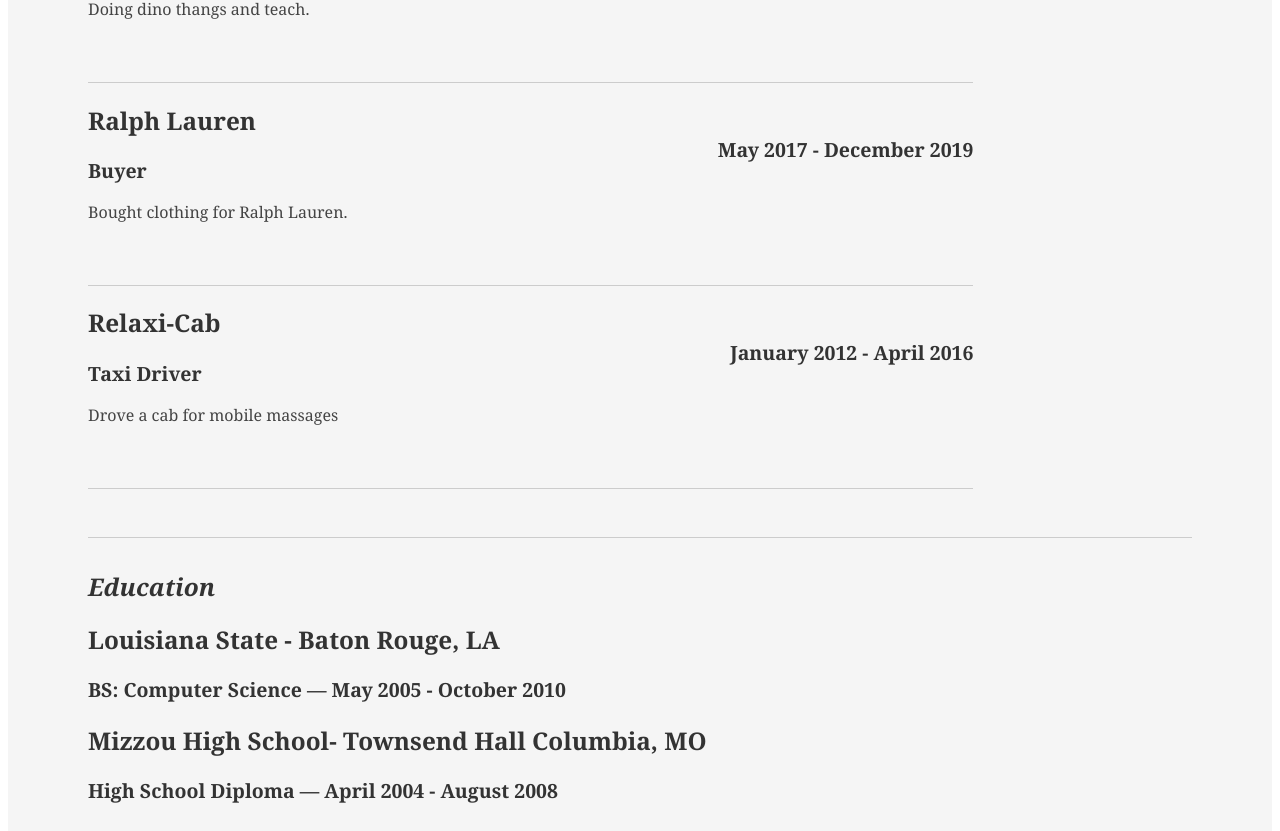
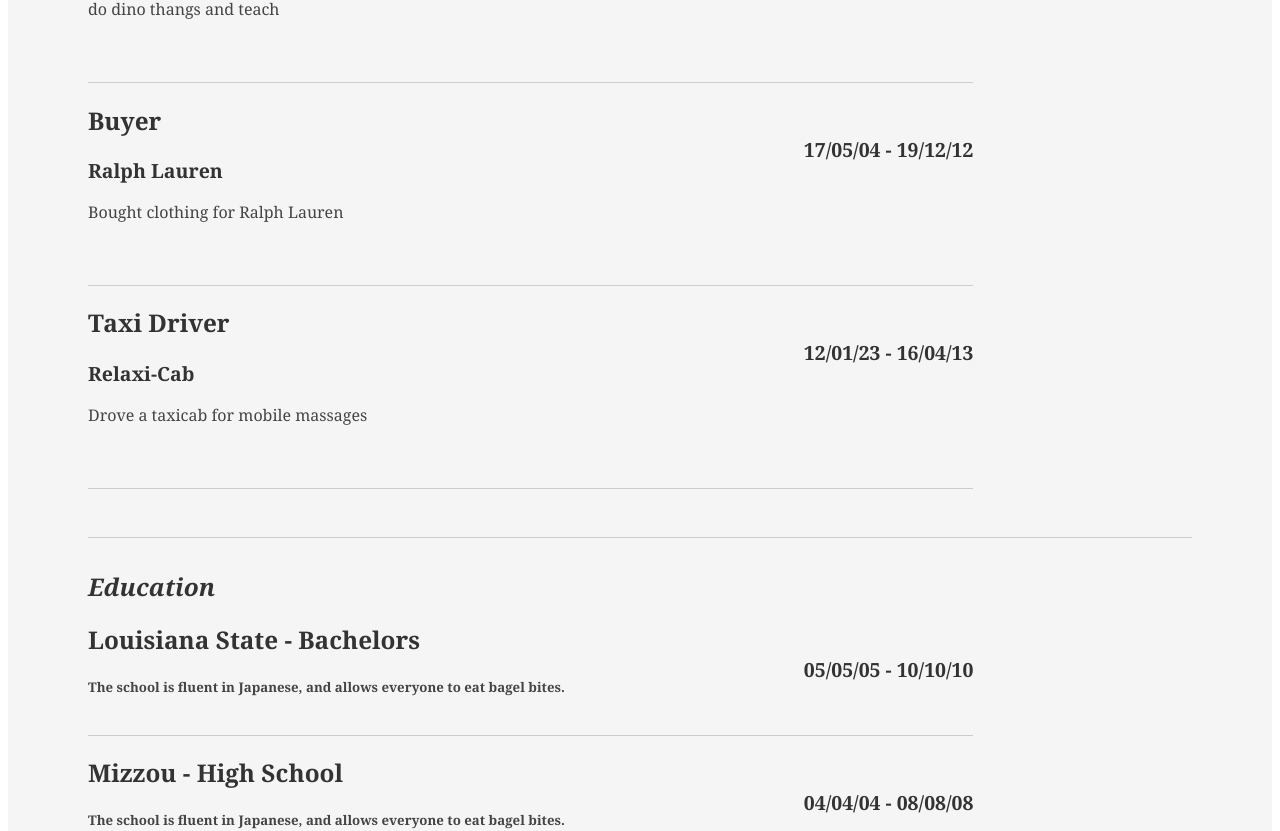
Before and after one commit to MatthewTaylor20/online-resumes, a React (Vite) app: page / in a window 1280 px wide. Shown: the part 1438-2269 px from the top of the page. Built offline with nearby package versions, Linux system fonts and the light colour scheme; a small style sheet from the web is missing.

Commit message:
adds reverse, sort, map and twitter

```diff
--- a/package.json
+++ b/package.json
@@ -11,7 +11,8 @@
   "dependencies": {
     "axios": "^1.3.4",
     "react": "^18.2.0",
-    "react-dom": "^18.2.0"
+    "react-dom": "^18.2.0",
+    "react-twitter-widgets": "^1.11.0"
   },
   "devDependencies": {
     "@types/react": "^18.0.27",
--- a/src/Content.jsx
+++ b/src/Content.jsx
@@ -1,3 +1,5 @@
+import { Timeline } from "react-twitter-widgets";
+
 export function Content() {
   let student = {
     first_name: "Michael",
@@ -6,9 +8,56 @@
     phone_number: "888-555-5556",
     short_bio: "I sell the best paper at the best paper company in the world.",
     linkedin_url: "https://www.linkedin/in/michaelscott",
+    twitter_handle: "TwitterDev",
     personal_blog_website_url: "test.com",
     github_url: "https://github.com/michaelscott",
+    experiences: [
+      {
+        id: 1,
+        start_date: "12/01/23",
+        end_date: "16/04/13",
+        job_title: "Taxi Driver",
+        company_name: "Relaxi-Cab",
+        details: "Drove a taxicab for mobile massages",
+      },
+      {
+        id: 2,
+        start_date: "17/05/04",
+        end_date: "19/12/12",
+        job_title: "Buyer",
+        company_name: "Ralph Lauren",
+        details: "Bought clothing for Ralph Lauren",
+      },
+      {
+        id: 3,
+        start_date: "22/08/25",
+        end_date: "present",
+        job_title: "Paleontologist",
+        company_name: "A University",
+        details: "do dino thangs and teach",
+      },
+    ],
+    educations: [
+      {
+        id: 1,
+        start_date: "04/04/04",
+        end_date: "08/08/08",
+        degree: "High School",
+        university_name: " Mizzou",
+        details: "The school is fluent in Japanese, and allows everyone to eat bagel bites.",
+      },
+      {
+        id: 1,
+        start_date: "05/05/05",
+        end_date: "10/10/10",
+        degree: "Bachelors",
+        university_name: "Louisiana State",
+        details: "The school is fluent in Japanese, and allows everyone to eat bagel bites.",
+      },
+    ],
   };
+  let experiences = student.experiences.reverse();
+  let educations = student.educations.reverse();
   return (
     <div>
       <link
@@ -18,16 +67,16 @@
         media="all"
       />
       <link rel="stylesheet" type="text/css" href="resume.css" media="all" />
-      <div id="doc2" class="yui-t7">
+      <div id="doc2" className="yui-t7">
         <div id="inner">
           <div id="hd">
-            <div class="yui-gc">
-              <div class="yui-u first">
+            <div className="yui-gc">
+              <div className="yui-u first">
                 <h1>{`${student.first_name} ${student.last_name}`} </h1>
                 <h2>Web Developer, Software Engineer</h2>
               </div>
-              <div class="yui-u">
-                <div class="contact-info">
+              <div className="yui-u">
+                <div className="contact-info">
                   {/* <h3>
                     <a id="pdf" href="#">
                       Download PDF
@@ -52,29 +101,29 @@
           </div>
           <div id="bd">
             <div id="yui-main">
-              <div class="yui-b">
-                <div class="yui-gf">
-                  <div class="yui-u first">
+              <div className="yui-b">
+                <div className="yui-gf">
+                  <div className="yui-u first">
                     <h2>Profile</h2>
                   </div>
-                  <div class="yui-u">
-                    <p class="enlarge">{`${student.short_bio}`}</p>
+                  <div className="yui-u">
+                    <p className="enlarge">{`${student.short_bio}`}</p>
                   </div>
                 </div>
-                <div class="yui-gf">
-                  <div class="yui-u first">
+                <div className="yui-gf">
+                  <div className="yui-u first">
                     <h2>Skills</h2>
                   </div>
-                  <div class="yui-u">
-                    <div class="talent">
+                  <div className="yui-u">
+                    <div className="talent">
                       <h2>Web Design</h2>
                       <p>Assertively exploit wireless initiatives rather than synergistic core competencies. </p>
                     </div>
-                    <div class="talent">
+                    <div className="talent">
                       <h2>Interface Design</h2>
                       <p>Credibly streamline mission-critical value with multifunctional functionalities. </p>
                     </div>
-                    <div class="talent">
+                    <div className="talent">
                       <h2>Project Direction</h2>
                       <p>
                         Proven ability to lead and manage a wide variety of design and development projects in team and
@@ -83,66 +132,74 @@
                     </div>
                   </div>
                 </div>
-                <div class="yui-gf">
-                  <div class="yui-u first">
+                <div className="yui-gf">
+                  <div className="yui-u first">
                     <h2>Technical</h2>
                   </div>
-                  <div class="yui-u">
-                    <ul class="talent">
+                  <div className="yui-u">
+                    <ul className="talent">
                       <li>XHTML</li>
                       <li>CSS</li>
-                      <li class="last">Javascript</li>
+                      <li className="last">Javascript</li>
                     </ul>
-                    <ul class="talent">
+                    <ul className="talent">
                       <li>Jquery</li>
                       <li>PHP</li>
-                      <li class="last">CVS / Subversion</li>
+                      <li className="last">CVS / Subversion</li>
                     </ul>
-                    <ul class="talent">
+                    <ul className="talent">
                       <li>OS X</li>
                       <li>Windows XP/Vista</li>
-                      <li class="last">Linux</li>
+                      <li className="last">Linux</li>
                     </ul>
                   </div>
                 </div>
-                <div class="yui-gf">
-                  <div class="yui-u first">
+                <div className="yui-gf">
+                  <div className="yui-u first">
                     <h2>Experience</h2>
                   </div>
-                  <div class="yui-u">
-                    <div class="job">
-                      <h2>A University</h2>
-                      <h3>Paleontologist</h3>
-                      <h4>August 2022 - Present</h4>
-                      <p>Doing dino thangs and teach. </p>
-                    </div>
-                    <div class="job">
-                      <h2>Ralph Lauren</h2>
-                      <h3>Buyer</h3>
-                      <h4>May 2017 - December 2019</h4>
-                      <p>Bought clothing for Ralph Lauren. </p>
-                    </div>
-                    <div class="job">
-                      <h2>Relaxi-Cab</h2>
-                      <h3>Taxi Driver</h3>
-                      <h4>January 2012 - April 2016</h4>
-                      <p>Drove a cab for mobile massages </p>
-                    </div>
+                  <div className="yui-u">
+                    {/* <p> {testDate} </p> */}
+                    {/* {student.experiences.sort(function (a, b) {
+                      if (b.end_date === a.end_date) {
+                        return 0;
+                      } else if (b.end_date === "present") {
+                        return 1;
+                      } else if (a.end_date === "present") {
+                        return -1;
+                      } else {
+                        return new Date(b.end_date) - new Date(a.end_date);
+                      }
+                    })} */}
+                    {/* // remove reverse function // */}
+                    {experiences.map((experience) => {
+                      return (
+                        <div className="job" key={experience.id}>
+                          <h2>{`${experience.job_title}`}</h2>
+                          <h3>{`${experience.company_name}`}</h3>
+                          <h4>{`${experience.start_date} - ${experience.end_date}`} </h4>
+                          <p>{`${experience.details}`} </p>
+                        </div>
+                      );
+                    })}
                   </div>
                 </div>
-                <div class="yui-gf last">
-                  <div class="yui-u first">
+                <div className="yui-gf last">
+                  <div className="yui-u first">
                     <h2>Education</h2>
                   </div>
-                  <div class="yui-u">
-                    <h2>Louisiana State - Baton Rouge, LA </h2>
-                    <h3>
-                      BS: Computer Science &mdash; <strong>May 2005 - October 2010</strong>{" "}
-                    </h3>
-                    <h2>Mizzou High School- Townsend Hall Columbia, MO</h2>
-                    <h3>
-                      High School Diploma &mdash; <strong>April 2004 - August 2008</strong>{" "}
-                    </h3>
+                  <div className="yui-u">
+                    {educations.map((education) => {
+                      return (
+                        <div className="job" key={education.id}>
+                          <h2>
+                            {`${education.university_name}`} - {`${education.degree}`}
+                          </h2>
+                          <h4>{`${education.start_date} - ${education.end_date}`} </h4>
+                          <h5>{`${education.details}`}</h5>
+                        </div>
+                      );
+                    })}
                   </div>
                 </div>
               </div>
@@ -150,6 +207,17 @@
           </div>
         </div>
       </div>
+      <div class="twitter-container">
+        <Timeline
+          dataSource={{
+            sourceType: "profile",
+            screenName: student.twitter_handle,
+          }}
+          options={{
+            height: "400",
+          }}
+        />
+      </div>
     </div>
   );
 }
--- a/src/index.css
+++ b/src/index.css
@@ -49,3 +49,7 @@
 /* --// override to force 1/8th width grids -- */
 .yui-gf .yui-u{width:80.2%;}
 .yui-gf div.first{width:12.3%;}
+.twitter-container {
+  width: 73.076em;
+  margin: auto;
+}
```
Also changed, not shown: 1 other file (tests, documents, lock files or other folders).
